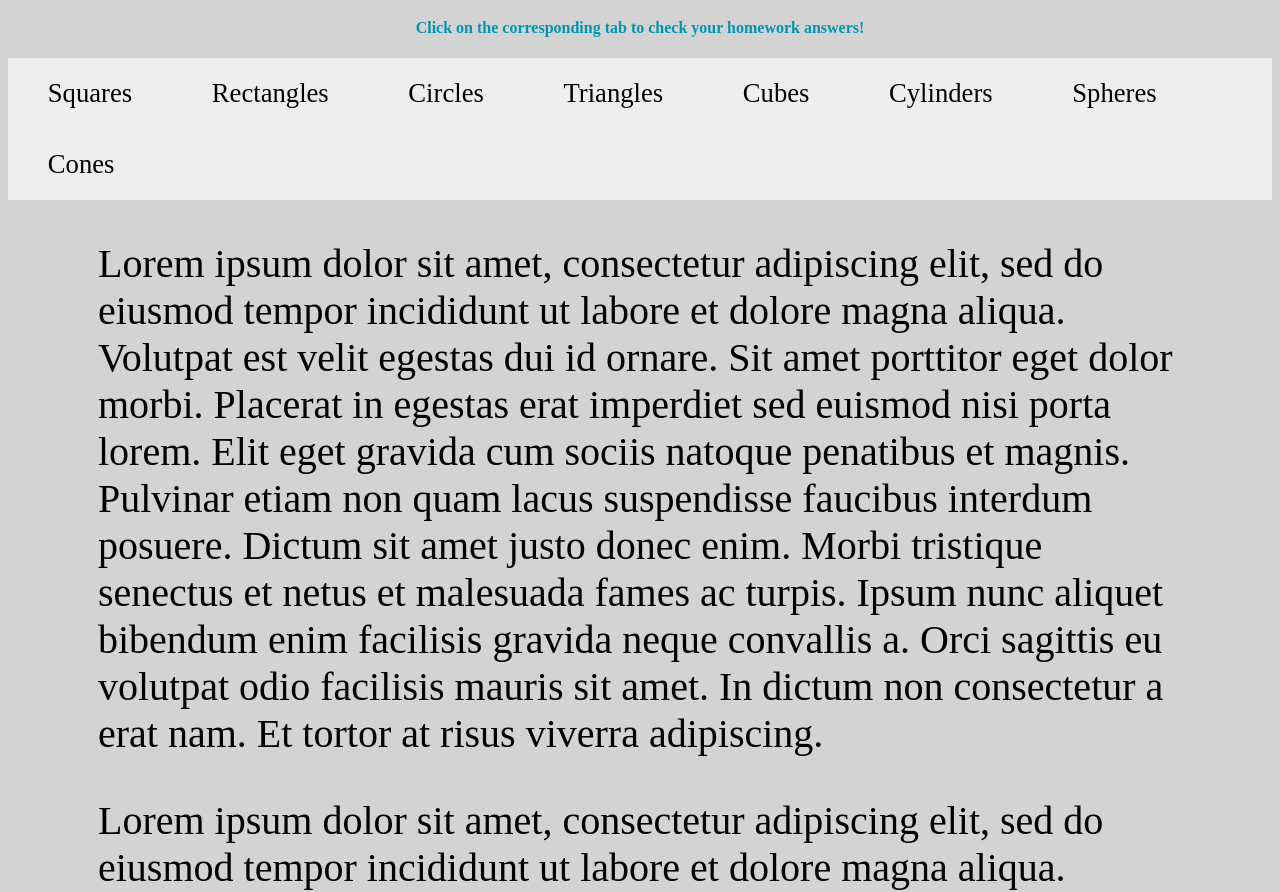
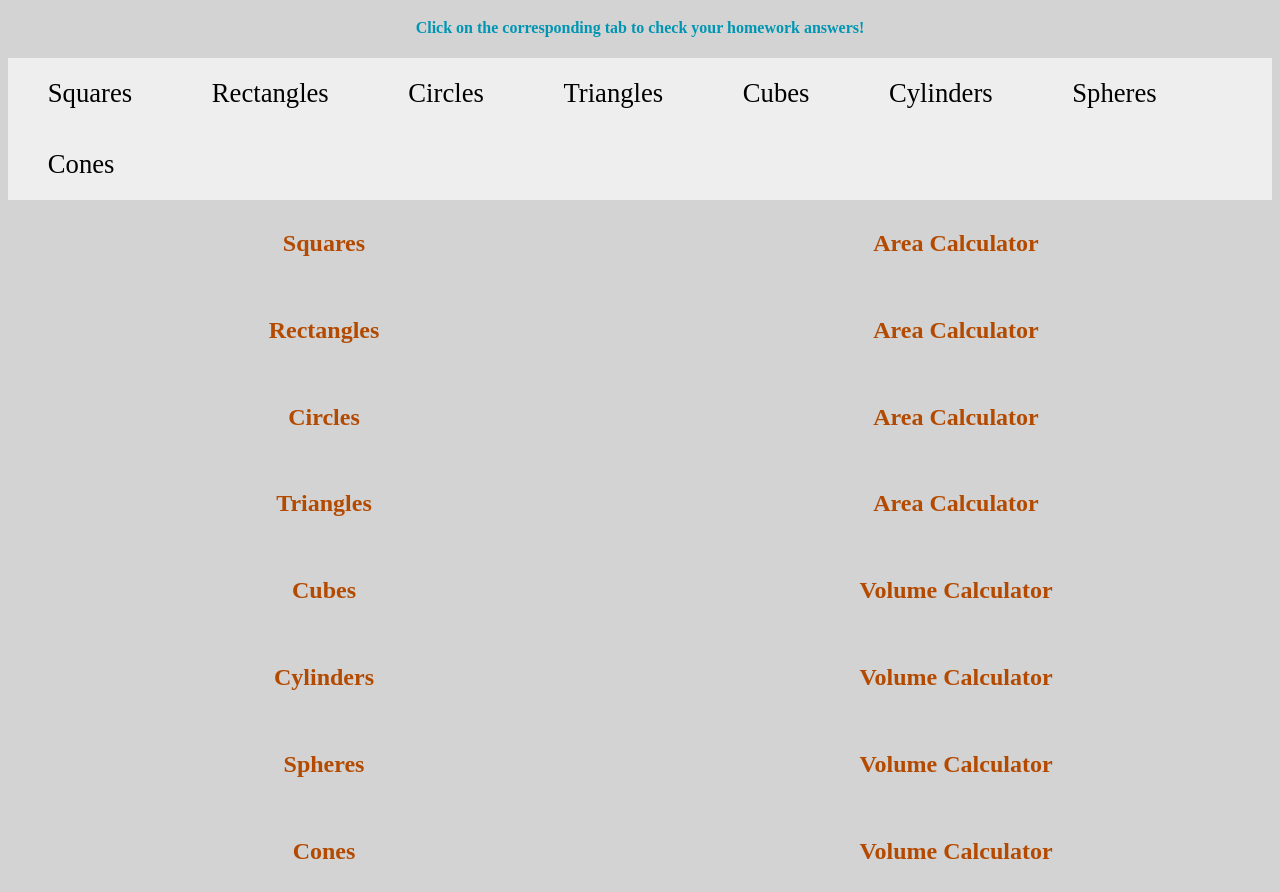
Before and after one commit to j0nathanchuang/web_u2_geometry, a plain HTML site: page starter_code/index.html in a window 1280 px wide. Shown: the part 71-963 px from the top of the page. Drawn offline with Linux system fonts and the light colour scheme.

Commit message:
Added columns on HTML and css class

```diff
--- a/starter_code/index.html
+++ b/starter_code/index.html
@@ -11,8 +11,8 @@
     <!--Style-->
     <link rel="stylesheet" href="main.css" />
     <!--Script-->
-    <!--Change starter_code to solution when testing solution-->
-    <script src="starter_code/main.js"></script>
+    <!--Change src to "../solution/main.js" for solution-->
+    <script src="main.js"></script>
   </head>
 
   <body>
@@ -28,20 +28,74 @@
       <li><a href="#Triangles">Triangles</a></li>
       <li><a href="#Cubes">Cubes</a></li>
       <li><a href="#Cylinders">Cylinders</a></li>
-      <li><a href="#Sphere">Spheres</a></li>
+      <li><a href="#Spheres">Spheres</a></li>
       <li><a href="#Cones">Cones</a></li>
     </ul>
 
-    <div>
-      <section id="Rectangles">
-        <p>Lorem ipsum dolor sit amet, consectetur adipiscing elit, sed do eiusmod tempor incididunt ut labore et dolore magna aliqua. Volutpat est velit egestas dui id ornare. Sit amet porttitor eget dolor morbi. Placerat in egestas erat imperdiet sed euismod nisi porta lorem. Elit eget gravida cum sociis natoque penatibus et magnis. Pulvinar etiam non quam lacus suspendisse faucibus interdum posuere. Dictum sit amet justo donec enim. Morbi tristique senectus et netus et malesuada fames ac turpis. Ipsum nunc aliquet bibendum enim facilisis gravida neque convallis a. Orci sagittis eu volutpat odio facilisis mauris sit amet. In dictum non consectetur a erat nam. Et tortor at risus viverra adipiscing.</p>
-      </section>
-      <section id="Circles">
-        <p>Lorem ipsum dolor sit amet, consectetur adipiscing elit, sed do eiusmod tempor incididunt ut labore et dolore magna aliqua. Volutpat est velit egestas dui id ornare. Sit amet porttitor eget dolor morbi. Placerat in egestas erat imperdiet sed euismod nisi porta lorem. Elit eget gravida cum sociis natoque penatibus et magnis. Pulvinar etiam non quam lacus suspendisse faucibus interdum posuere. Dictum sit amet justo donec enim. Morbi tristique senectus et netus et malesuada fames ac turpis. Ipsum nunc aliquet bibendum enim facilisis gravida neque convallis a. Orci sagittis eu volutpat odio facilisis mauris sit amet. In dictum non consectetur a erat nam. Et tortor at risus viverra adipiscing.</p>
-      </section>
-      <section id="Triangles">
-        <p>Lorem ipsum dolor sit amet, consectetur adipiscing elit, sed do eiusmod tempor incididunt ut labore et dolore magna aliqua. Volutpat est velit egestas dui id ornare. Sit amet porttitor eget dolor morbi. Placerat in egestas erat imperdiet sed euismod nisi porta lorem. Elit eget gravida cum sociis natoque penatibus et magnis. Pulvinar etiam non quam lacus suspendisse faucibus interdum posuere. Dictum sit amet justo donec enim. Morbi tristique senectus et netus et malesuada fames ac turpis. Ipsum nunc aliquet bibendum enim facilisis gravida neque convallis a. Orci sagittis eu volutpat odio facilisis mauris sit amet. In dictum non consectetur a erat nam. Et tortor at risus viverra adipiscing.</p>
-      </section>
-    </div>
+    <div class="row" id="Square">
+			<div class="column">
+				<h2>Squares</h2>
+			</div>
+			<div class="column">
+				<h2>Area Calculator</h2>
+			</div>
+		</div>
+		<div class="row" id="Rectangles">
+			<div class="column">
+				<h2>Rectangles</h2>
+			</div>
+			<div class="column">
+				<h2>Area Calculator</h2>
+			</div>
+		</div>
+		<div class="row" id="Circles">
+			<div class="column">
+				<h2>Circles</h2>
+			</div>
+			<div class="column">
+				<h2>Area Calculator</h2>
+			</div>
+		</div>
+		<div class="row" id="Triangles">
+			<div class="column">
+				<h2>Triangles</h2>
+			</div>
+			<div class="column">
+				<h2>Area Calculator</h2>
+			</div>
+		</div>
+		<div class="row" id="Cubes">
+			<div class="column">
+				<h2>Cubes</h2>
+			</div>
+			<div class="column">
+				<h2>Volume Calculator</h2>
+			</div>
+		</div>
+		<div class="row" id="Cylinders">
+			<div class="column">
+				<h2>Cylinders</h2>
+			</div>
+			<div class="column">
+				<h2>Volume Calculator</h2>
+			</div>
+		</div>
+		<div class="row" id="Spheres">
+			<div class="column">
+				<h2>Spheres</h2>
+			</div>
+			<div class="column">
+				<h2>Volume Calculator</h2>
+			</div>
+		</div>
+		<div class="row" id="Cones">
+			<div class="column">
+				<h2>Cones</h2>
+			</div>
+			<div class="column">
+				<h2>Volume Calculator</h2>
+			</div>
+		</div>
+
   </body>
 </html>
--- a/starter_code/main.css
+++ b/starter_code/main.css
@@ -12,6 +12,11 @@ h1 {
   padding-top: 10px;
   text-align: center;
   color: #0069b3;
+}
+
+h2 {
+  text-align: center;
+  color: #b34a00;
 }
 
 h4 {
@@ -66,3 +71,13 @@ p {
   padding-right: 90px;
   font-size: 30pt;
 }
+
+/*Column class*/
+.row {
+  display: flex;
+}
+
+.column {
+  flex: 50%;
+  padding: 10px;
+}
```
